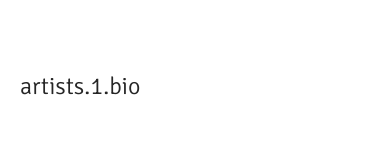
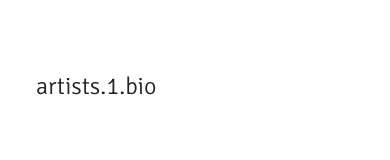
Before and after one commit to manumorante/ritmo2025, a Next.js app: page /en/artists/1 in a window 390 px wide. Shown: the part 336-496 px from the top of the page. Built offline with nearby package versions, Linux system fonts and the light colour scheme.

Commit message:
feat: optimize SoundCloud iframe integration and adjust layout for better responsiveness

```diff
--- a/app/[lang]/artists/[id]/page.tsx
+++ b/app/[lang]/artists/[id]/page.tsx
@@ -9,6 +9,8 @@ export default async function Artists({
 }) {
   const { t } = getDictionary(lang)
   const artist = getArtistById(id)
+  const playerOptions =
+    "color=%23ff5500&auto_play=false&hide_related=true&show_comments=false&show_user=false&show_reposts=false&show_teaser=false&visual=false"
 
   return (
     <main className="Artist pb-16">
@@ -28,21 +30,21 @@ export default async function Artists({
 
       <div className="container">
         <div className="lg:flex gap-8">
-          <div className="flex-[2] mb-6">
+          <div className="lg:flex-[2] mb-6">
             {artist?.session && (
               <iframe
                 width="100%"
                 height={166}
                 style={{ border: "0px" }}
                 allow="autoplay"
-                src={`https://w.soundcloud.com/player/?url=https%3A//api.soundcloud.com/tracks/${artist?.session_id}&color=%23ff5500&auto_play=false&hide_related=true&show_comments=false&show_user=false&show_reposts=false&show_teaser=false`}
+                src={`https://w.soundcloud.com/player/?url=https%3A//api.soundcloud.com/tracks/${artist?.session_id}&${playerOptions}`}
               />
             )}
           </div>
 
           {t(`artists.${id}.bio`) && (
             <div
-              className="flex-[2] text-2xl lg:text-xl lg:pl-6"
+              className="lg:flex-[2] text-2xl lg:text-xl px-4 lg:pl-6"
               dangerouslySetInnerHTML={{ __html: t(`artists.${id}.bio`) }}
             />
           )}
```
